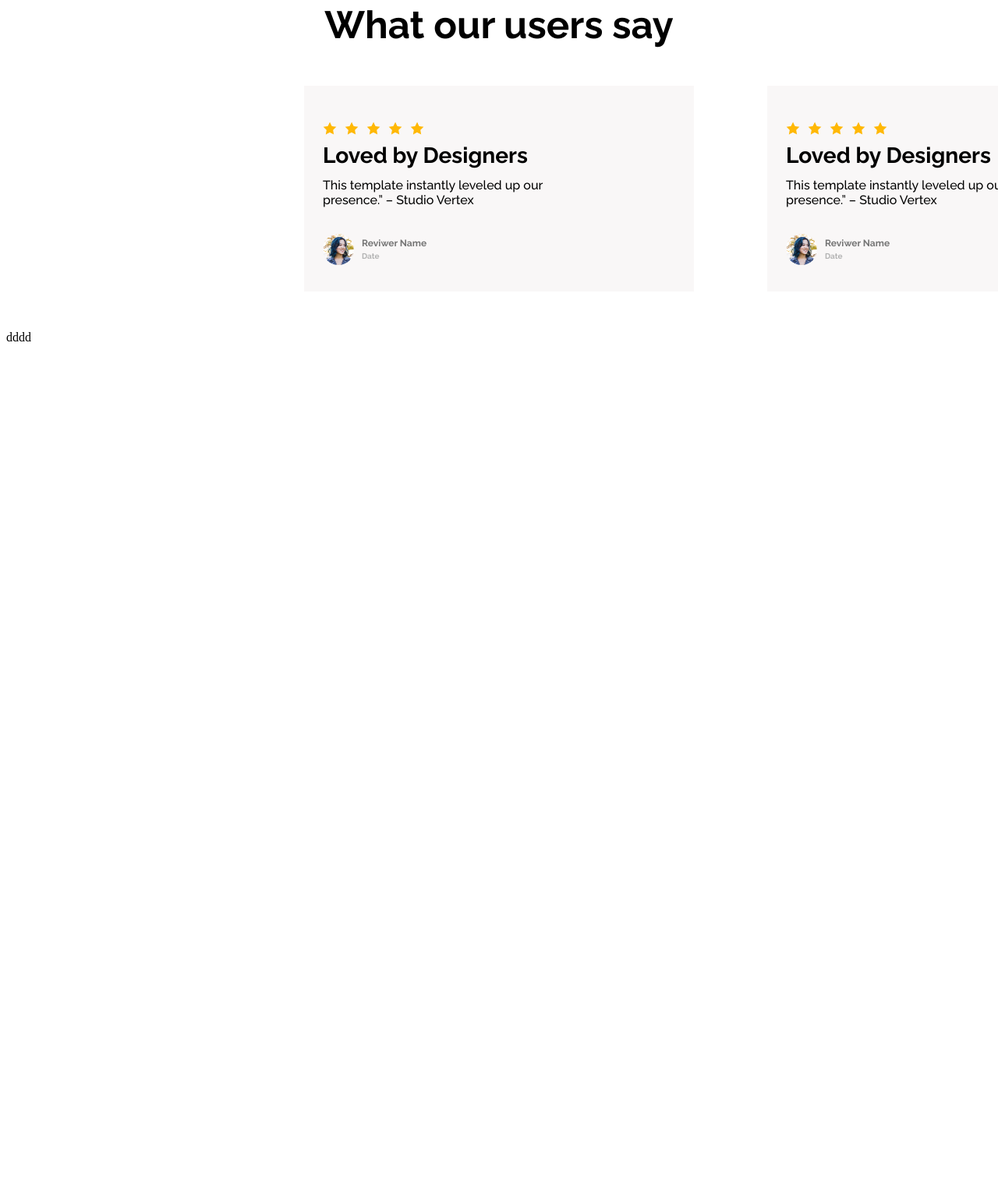
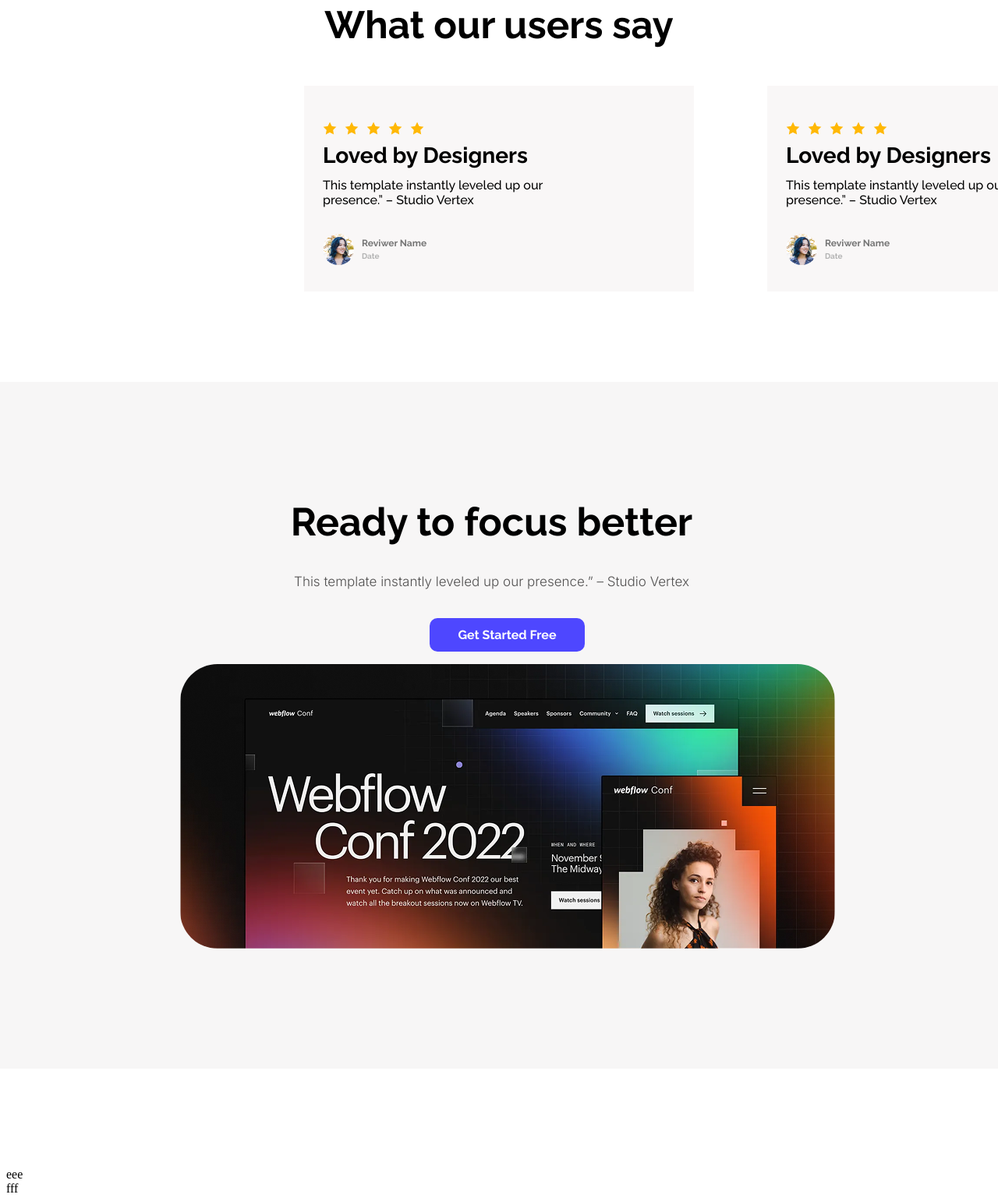
Before and after one commit to afrozz09/pha01, a plain HTML site: page index2.html in a window 1280 px wide. Shown: the part 1479-3016 px from the top of the page at 78% size. Before the commit the page ends 1929 px from the top, so only its background shows below. Drawn offline with Linux system fonts and the light colour scheme.

Commit message:
completed fifth step

```diff
--- a/index2.html
+++ b/index2.html
@@ -146,7 +146,25 @@
 
            </section>
            <section>
-            dddd
+            <nav>
+                <div>
+                    <div class="padding150">
+                        <div class="align-center">
+                            <h2 class="raleway50">Ready to focus better</h2>
+                            <p class="small-one">This template instantly leveled up our presence.” – Studio Vertex</p>
+                            </div>
+                            <ul>
+                <li class="raleway-normal"><a href=""><button class="btn-primary">Get Started Free</button></a></li>
+            </ul>
+            <img class="img-big" src="Assets/wc-big.png" alt="">
+
+                    </div>
+                </div>
+            </nav>
+           </section>
+           <section>eee</section>
+           <section>fff
+
            </section>
     </main>
     <footer>
--- a/styles/portfolio.css
+++ b/styles/portfolio.css
@@ -181,7 +181,7 @@ margin: 710px;
 
 .section-edit{
     text-align: center;
-    background-color: #f0f0f0;
+    background-color: #f1f0f0;
     padding: 50px 80px;
     max-width: 800px;
     border-radius: 10px;
--- a/styles/portfolio2.css
+++ b/styles/portfolio2.css
@@ -321,3 +321,65 @@ margin: 4px 0px 0px 0px;
     flex-wrap: wrap;
 
 }
+
+
+
+.raleway50{
+    font-family: "Raleway", sans-serif;
+  font-optical-sizing: auto;
+  font-style: normal;
+  font-variation-settings:
+    "wdth" 100;
+    font-size: 50px;
+    font-weight: bold;
+    max-width: 540px;
+    margin-bottom: 0px;
+    margin: 0 auto;
+
+
+
+}
+
+.small-one{
+      font-family: "Inter", sans-serif;
+  font-optical-sizing: auto;
+  font-style: normal;
+   font-variation-settings:"wdth" 100;
+    font-weight: 300;
+    font-size: 17px;
+    color: #525151;
+    padding: 20px;
+
+
+}
+
+main section nav div div ul li{
+    list-style: none;
+}
+
+.img-big{
+    border-radius: 48px;
+}
+
+.align-center{
+    align-items: center;
+    justify-content: center;
+    max-width: 1140px;
+    width: 100%;
+}
+
+.padding150{
+    padding: 150px 400px;
+    background-color: #f7f6f6;
+   border-radius: 14px;
+   text-align: center;
+    max-width: 800px;
+    margin: auto;
+    width: 100%;
+    /* padding-left: 300px;
+    padding-right: 300px;
+    padding-top: 70px;
+    padding-bottom: 70px;
+
+     */
+}
```
